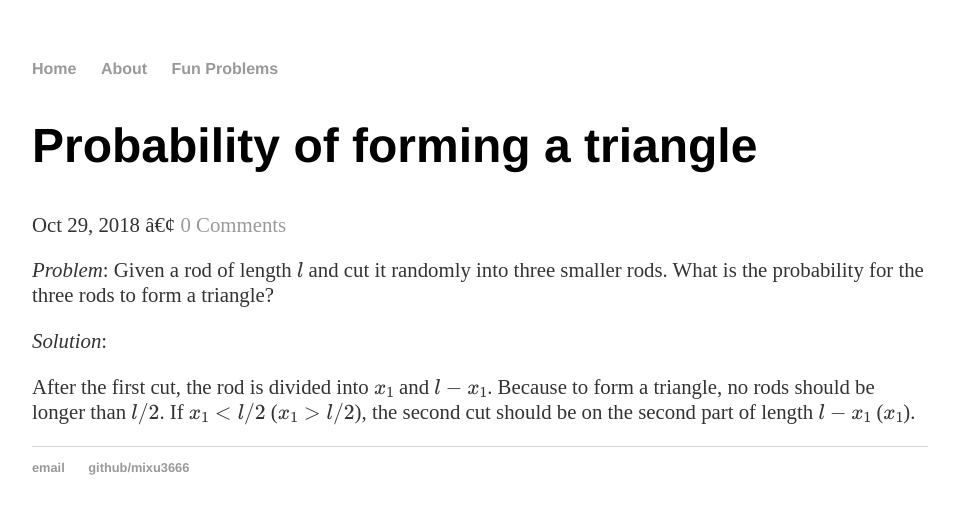
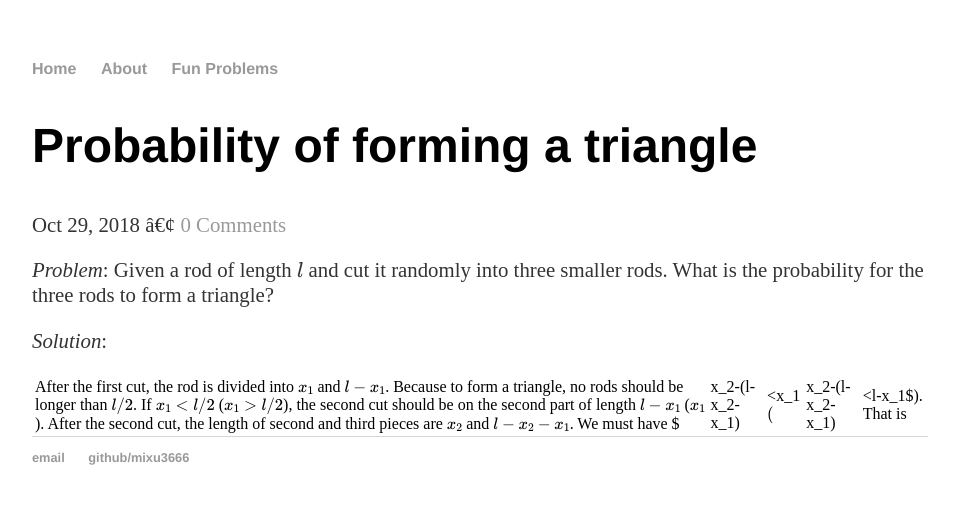
Before and after one commit to mixu3666/mixu3666.github.io, a Jekyll site: the page built from _posts/2018-10-29-Probability-of-Forming-a-Triangle.md, in a window 1280 px wide. Shown: the top 514 px of the page, without its empty margins (160-1114 px from the left). Built offline with Jekyll 4.4.1, drawn with Linux system fonts in a browser that asks for light colours; formulas are drawn with MathJax 3; a script that is not in the unit is left out; comment, search, counter and statistics services are not loaded.

Commit message:
Update 2018-10-29-Probability-of-Forming-a-Triangle.md

```diff
--- a/_posts/2018-10-29-Probability-of-Forming-a-Triangle.md
+++ b/_posts/2018-10-29-Probability-of-Forming-a-Triangle.md
@@ -10,4 +10,4 @@ date:   2018-10-29
 
 *Solution*:
 
-After the first cut, the rod is divided into $x_1$ and $l-x_1$. Because to form a triangle, no rods should be longer than $l/2$. If $x_1<l/2$ ($x_1>l/2$), the second cut should be on the second part of length $l-x_1$ ($x_1$).
+After the first cut, the rod is divided into $x_1$ and $l-x_1$. Because to form a triangle, no rods should be longer than $l/2$. If $x_1<l/2$ ($x_1>l/2$), the second cut should be on the second part of length $l-x_1$ ($x_1$). After the second cut, the length of second and third pieces are $x_2$ and $l-x_2-x_1$. We must have $|x_2-(l-x_2-x_1)|<x_1$ ($|x_2-(l-x_2-x_1)|<l-x_1$). That is
```
